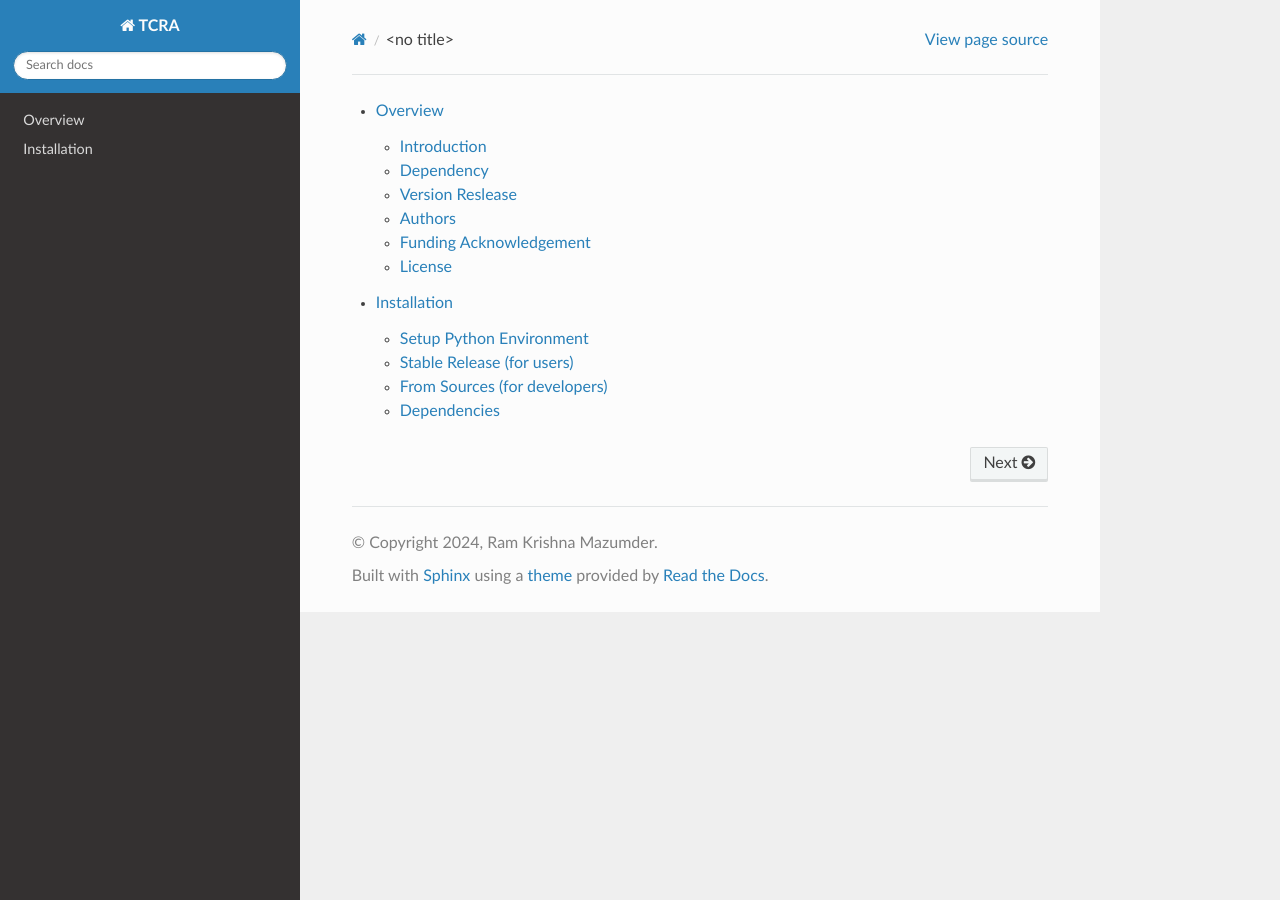
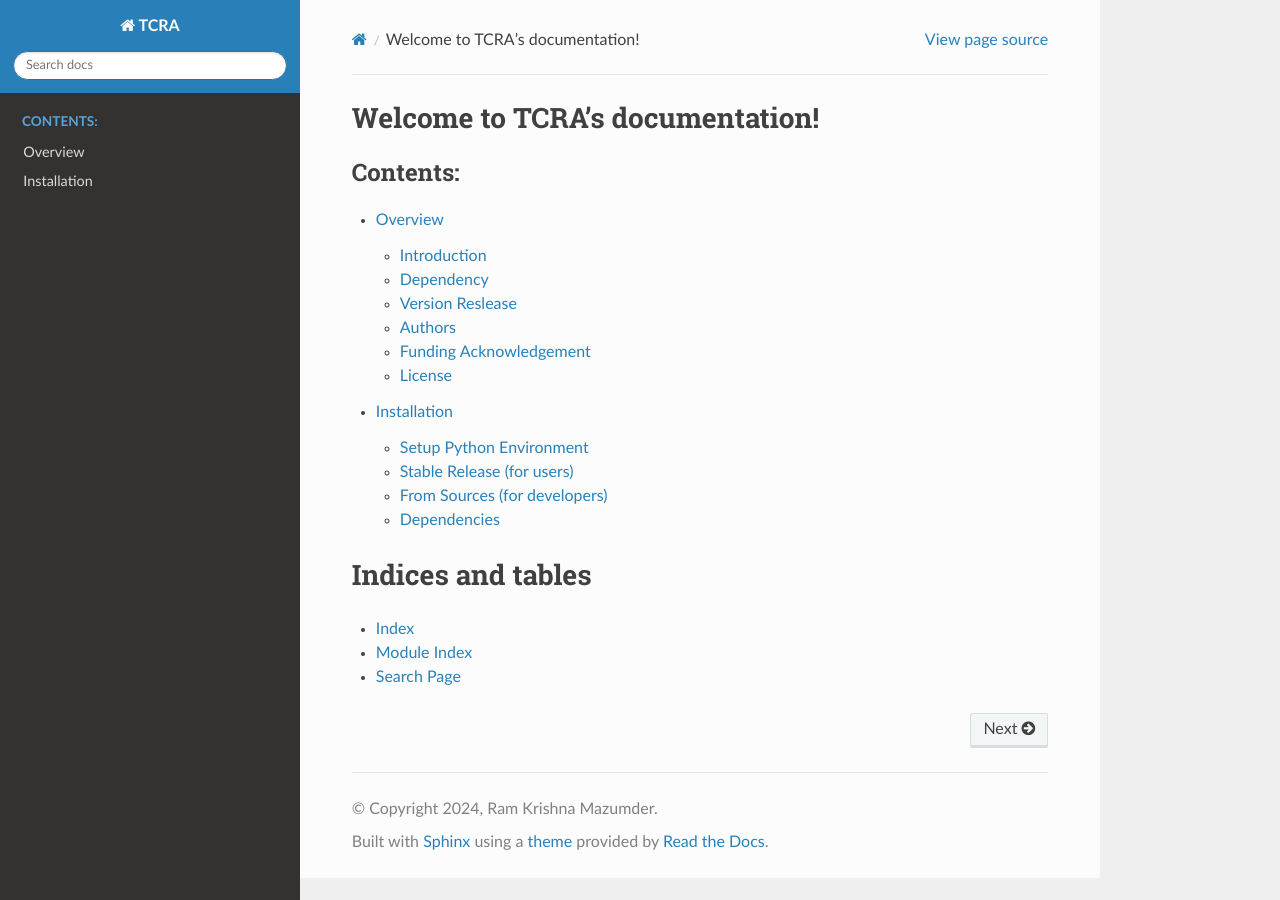
Before and after one commit to rxm562/TCRA, a Sphinx documentation site: the page built from docs/source/index.rst, in a window 1280 px wide. Built offline with Sphinx 7.4.7 and the Read the Docs theme 2.0.0, drawn with Linux system fonts in a browser that asks for light colours; pages that are not in the unit, such as notebooks, are missing from menus.

Commit message:
Update index.rst

```diff
--- a/docs/source/index.rst
+++ b/docs/source/index.rst
@@ -1,6 +1,16 @@
+Welcome to TCRA's documentation!
+======================================
+
 .. toctree::
    :maxdepth: 2
+   :caption: Contents:
 
    intro
    installation
    ...
+
+Indices and tables
+==================
+* :ref:`genindex`
+* :ref:`modindex`
+* :ref:`search`
```
